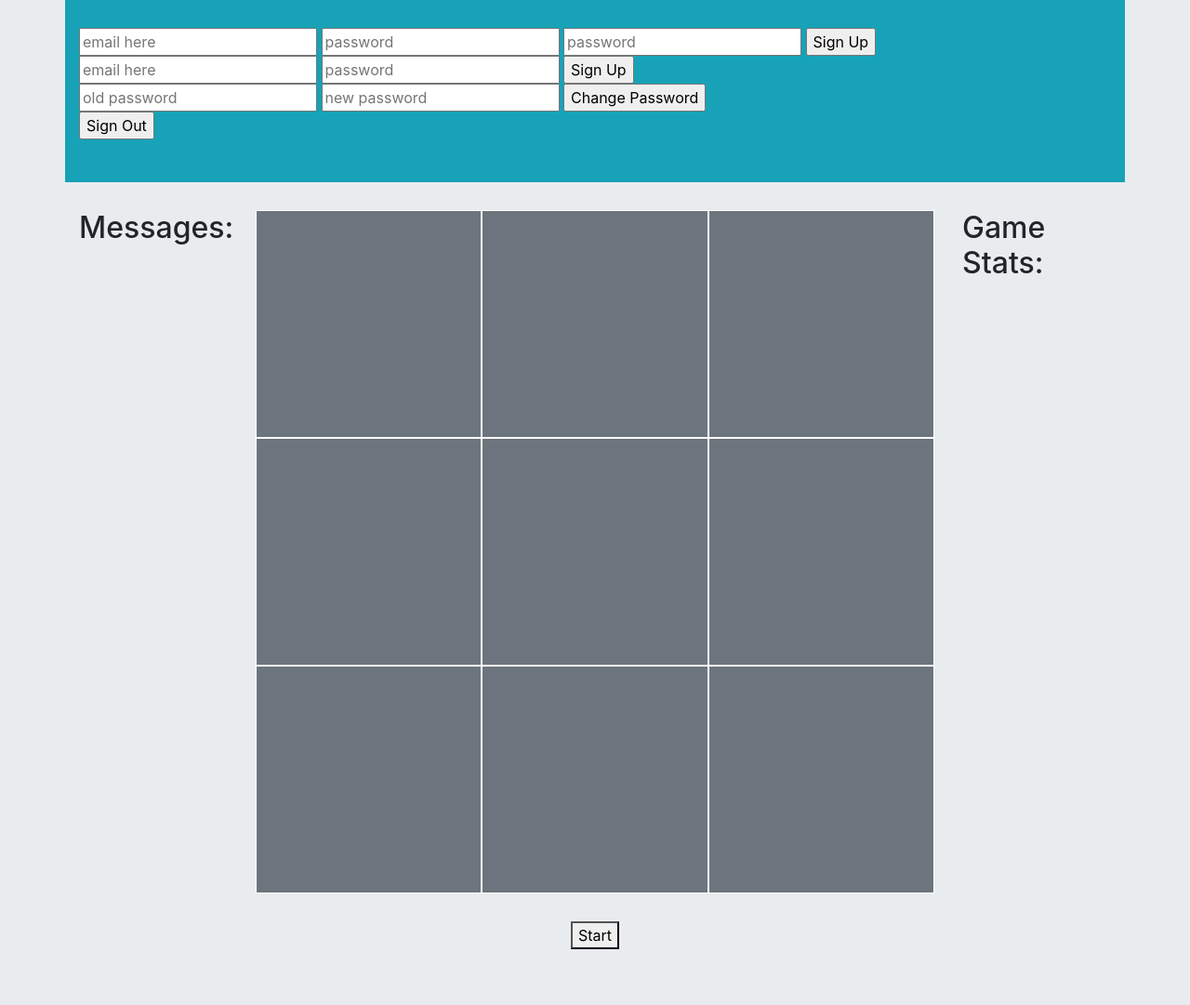
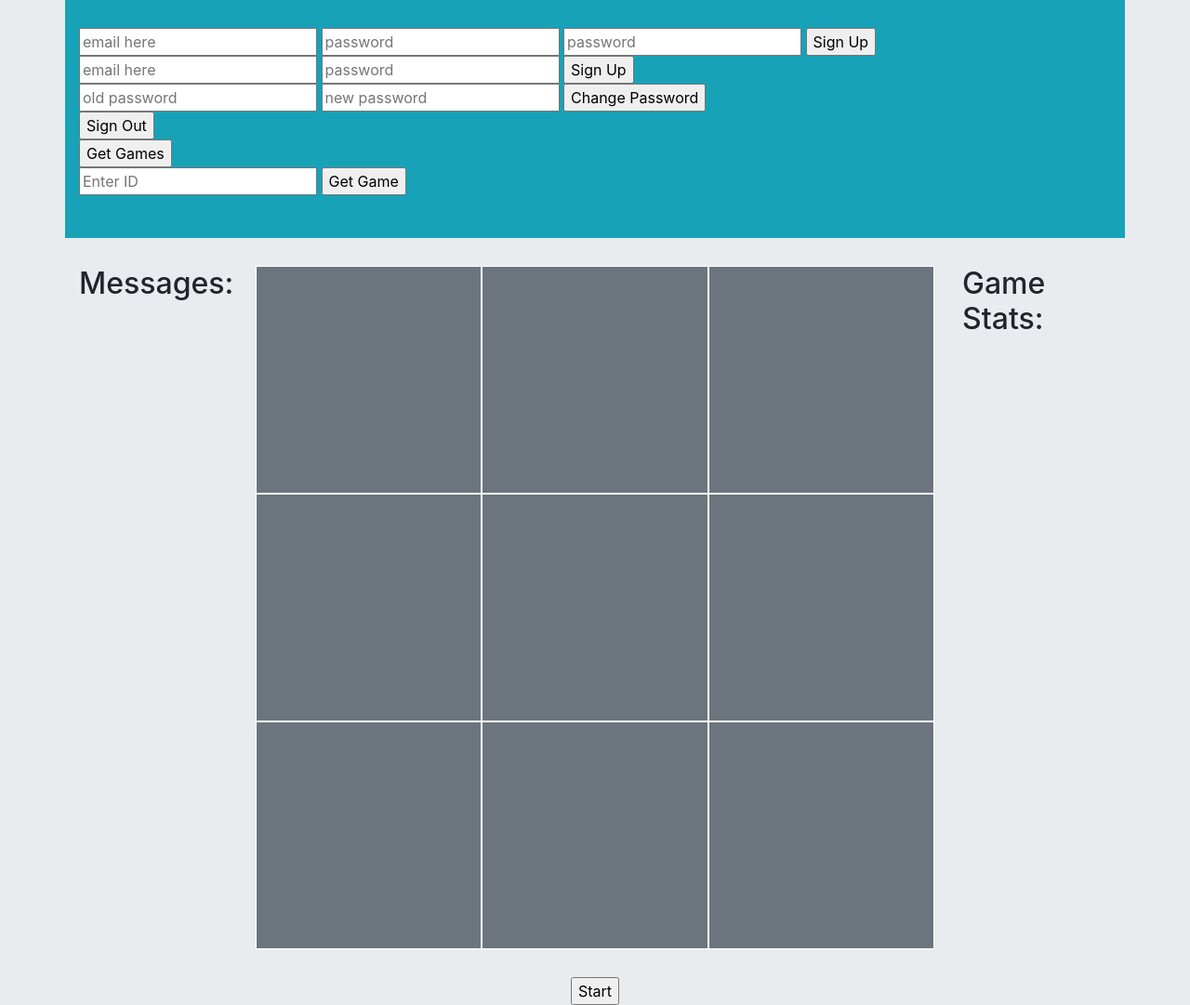
Before and after one commit to kamsahn/game-project-client, a website built with webpack: page index.html in a window 1280 px wide. Shown: the whole page at 93% size. Before the commit the page ends 1021 px from the top, so only its background shows below. Built offline with nearby package versions, Linux system fonts and the light colour scheme.

Commit message:
Add ui for crud
-add forms to interact with api with crud features

```diff
--- a/index.html
+++ b/index.html
@@ -36,6 +36,13 @@
         <form id="sign-out-form">
           <input type="submit" value="Sign Out">
         </form>
+        <form id="get-games-form">
+          <input type="submit" value="Get Games">
+        </form>
+        <form id="get-game-form">
+          <input name="game[id]" type="number" placeholder="Enter ID">
+          <input type="submit" value="Get Game">
+        </form>
         <p id="api-message"></p>
       </header>
     </div>
@@ -67,7 +74,9 @@
     <div class="row">
       <div class="col-5"></div>
       <div class="col-2 flexbox">
-        <button id="game-start">Start</button>
+        <form id="game-start">
+          <input type="submit" value="Start">
+        </form>
       </div>
       <div class="col-5"></div>
     </div>
```
